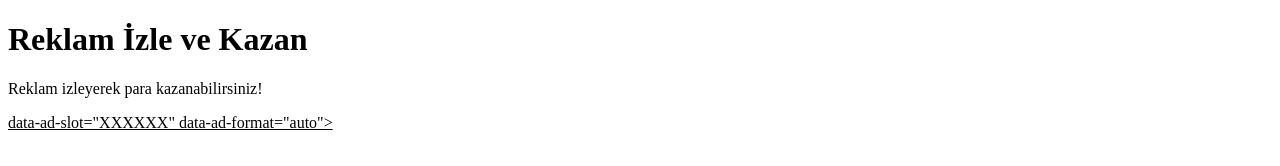
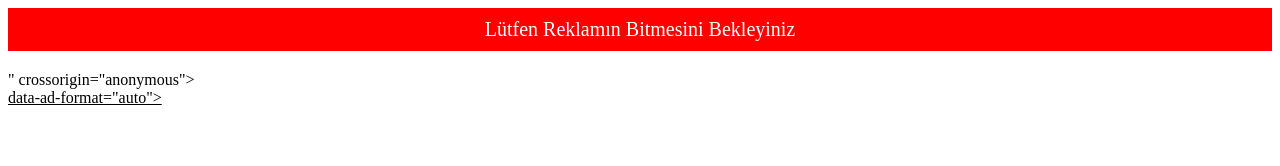
Before and after one commit to AdCashMoney/username.github.io, a plain HTML site: page index.html in a window 1280 px wide. Drawn offline with Linux system fonts and the light colour scheme.

Commit message:
Update index.html

```diff
--- a/index.html
+++ b/index.html
@@ -1,20 +1,35 @@
 <!DOCTYPE html>
-<html lang="en">
+<html lang="tr">
 <head>
     <meta charset="UTF-8">
     <meta name="viewport" content="width=device-width, initial-scale=1.0">
-    <title>Reklam Sitesi</title>
+    <title>Web Sitem</title>
+    <style>
+        /* Kırmızı mesaj için stil */
+        .ad-message {
+            background-color: red;
+            color: white;
+            text-align: center;
+            font-size: 20px;
+            padding: 10px;
+            margin-bottom: 20px;
+        }
+    </style>
 </head>
 <body>
-    <h1>Reklam İzle ve Kazan</h1>
-    <p>Reklam izleyerek para kazanabilirsiniz!</p>
+    <!-- Reklam mesajı -->
+    <div class="ad-message">
+        Lütfen Reklamın Bitmesini Bekleyiniz
+    </div>
 
     <!-- Google AdSense Reklam Kodu -->
-    <script async src="https://pagead2.googlesyndication.com/pagead/js/adsbygoogle.js"></script>
+    <script async src="<script async src="https://pagead2.googlesyndication.com/pagead/js/adsbygoogle.js?client=ca-pub-1516858748456036"
+     crossorigin="anonymous"></script>"
+            crossorigin="anonymous"></script>
     <ins class="adsbygoogle"
          style="display:block"
-         data-ad-client="ca-pub-XXXXXX"  <!-- AdSense ID'nizi buraya ekleyin -->
-         data-ad-slot="XXXXXX"  <!-- Reklam slot ID'nizi buraya ekleyin -->
+         data-ad-client="ca-pub-1516858748456036"
+         data-ad-slot="1516858748456036" <!-- Reklam slot ID'nizi buraya yazın -->
          data-ad-format="auto"></ins>
     <script>
          (adsbygoogle = window.adsbygoogle || []).push({});
```
